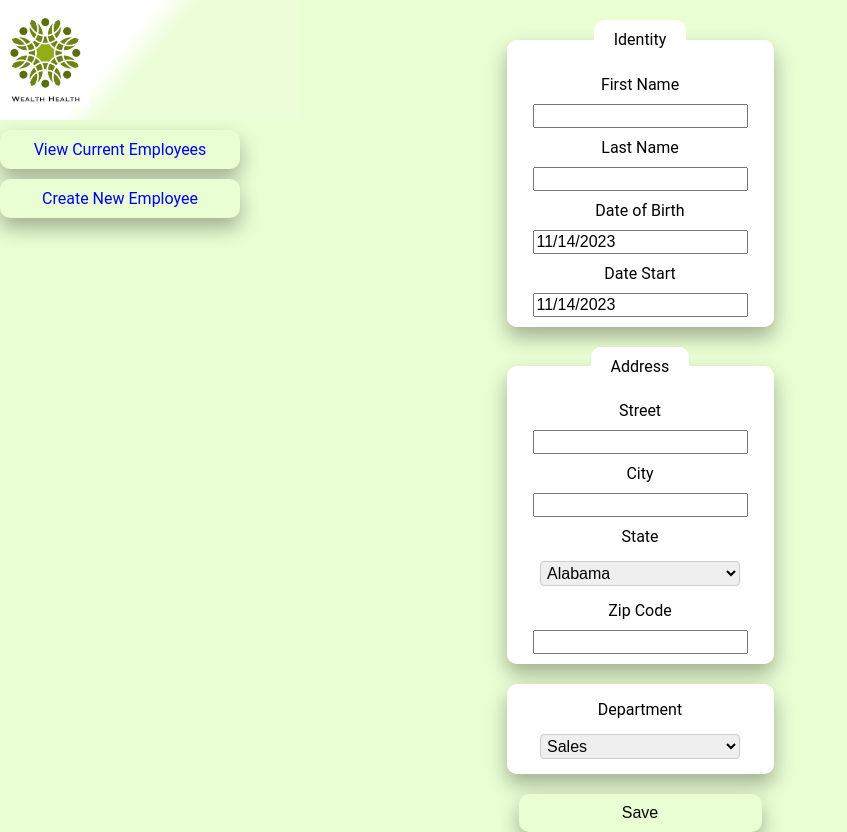
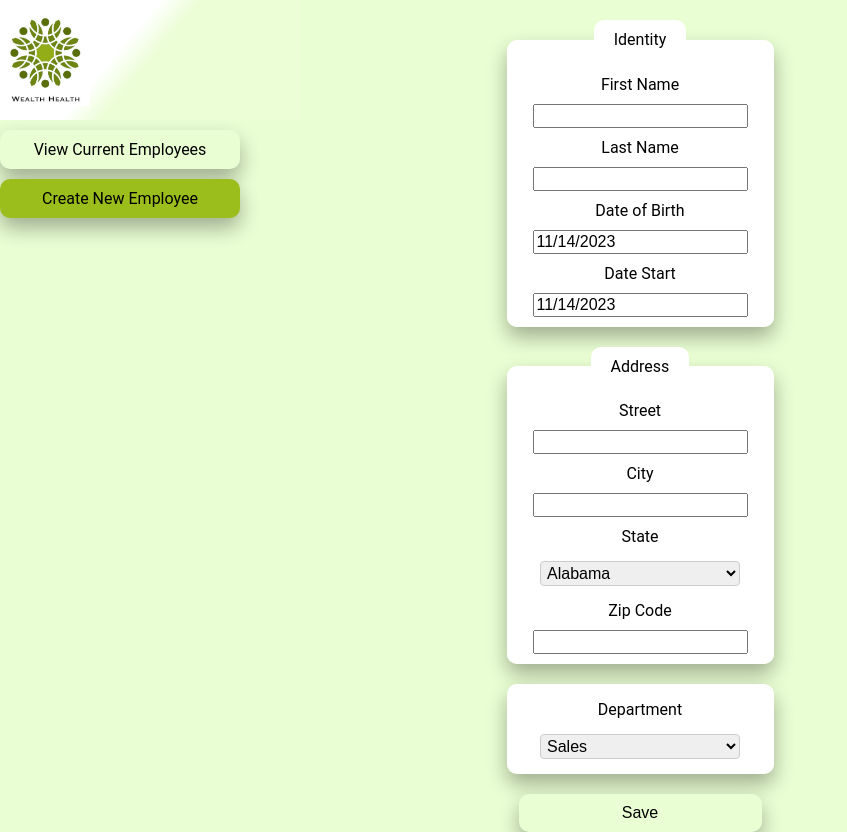
Before and after one commit to leen1515/hrnet, a React (Create React App) app in the folder hrnet/: page / in a window 1280 px wide. Shown: the whole page, without its empty margins (0-847 px from the left). Built offline with nearby package versions, Linux system fonts and the light colour scheme.

Commit message:
feat(): path active navlink

```diff
--- a/hrnet/src/components/Header.jsx
+++ b/hrnet/src/components/Header.jsx
@@ -1,6 +1,6 @@
 import logo from '../assets/logo.png';
 import styled from 'styled-components';
-import { Link } from 'react-router-dom';
+import { NavLink } from 'react-router-dom';
 
 const HeaderParent = styled.div`
     position:fixed;
@@ -38,7 +38,7 @@ const ContainLink = styled.div`
     justify-content:flex-start;
     `;
 
-const LinkStyle = styled(Link)`
+const LinkStyle = styled(NavLink)`
     position:relative;
     font-size: 1em;
     font-weight: 400;
@@ -51,9 +51,15 @@ const LinkStyle = styled(Link)`
     border:none;
     text-decoration:none;
     box-shadow: 0px 10px 20px rgba(0, 0, 0, 0.315);
+    color:black;
     cursor:pointer;
     &:hover{
         background-color: #ffffff;
+        color: black;
+    }
+    &.active {
+        background-color: #9bbe1c;
+        color: black;
     }
 `;
 
@@ -66,8 +72,8 @@ function Header(){
 
         </HeaderStyle>
         <ContainLink>
-        <LinkStyle to = "/employes">View Current Employees</LinkStyle>
-        <LinkStyle to = "/">Create New Employee</LinkStyle>
+        <LinkStyle to = "/employes" tabIndex={0}>View Current Employees</LinkStyle>
+        <LinkStyle to = "/"tabIndex={0}>Create New Employee</LinkStyle>
         </ContainLink>
         </HeaderParent>
     )
```
